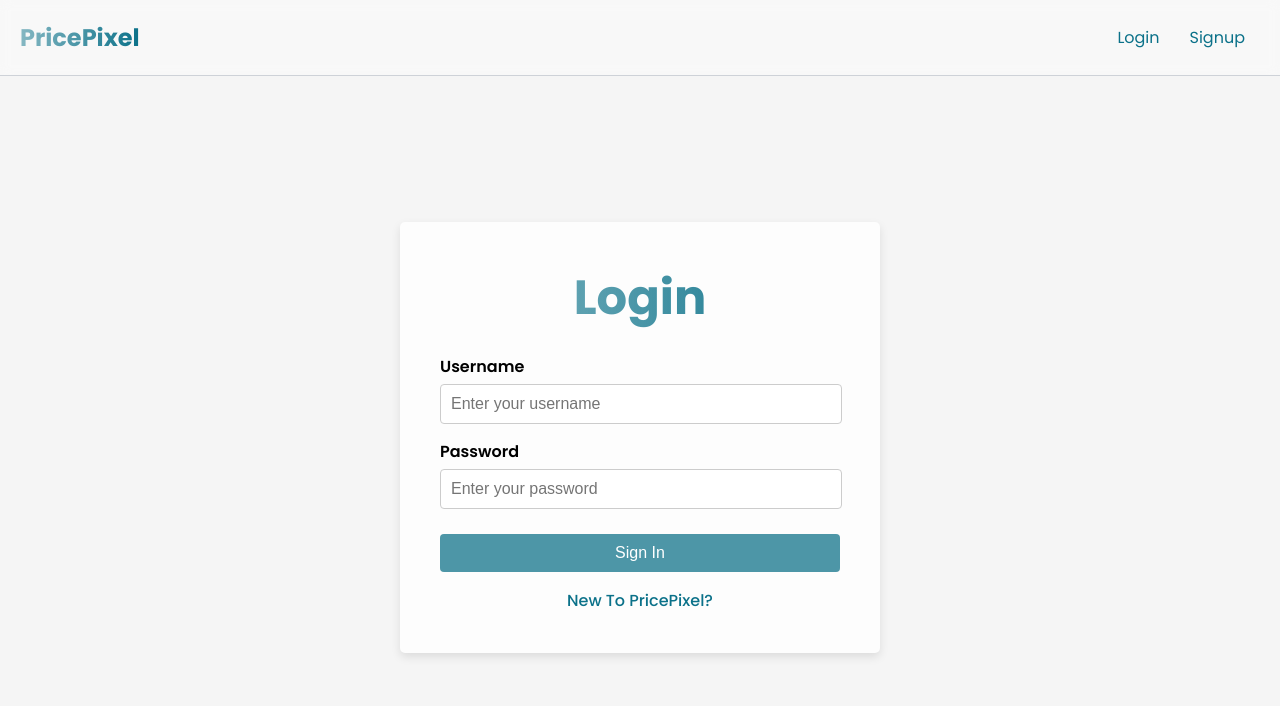
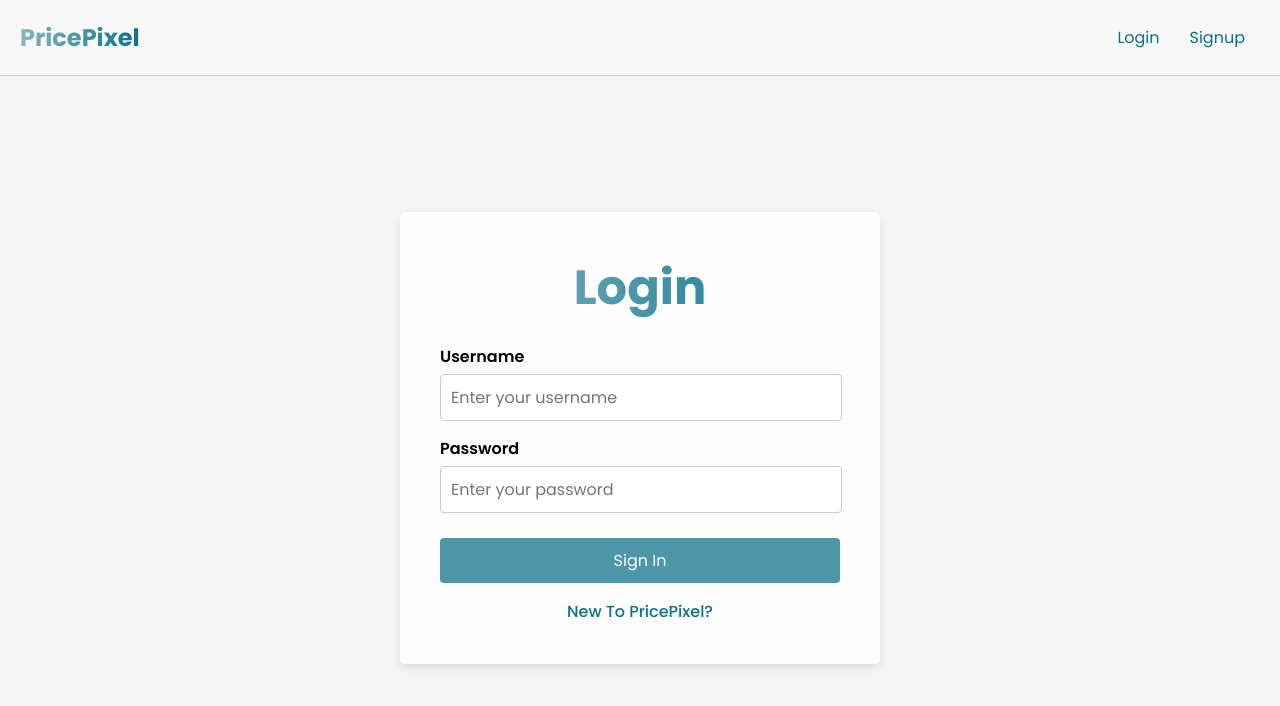
Before and after one commit to JonathanBY15/pricepixel-frontend, a React (Create React App) app: page /login in a window 1280 px wide. Shown: the top 706 px of the page. Built offline with nearby package versions, Linux system fonts and the light colour scheme.

Commit message:
update form text

```diff
--- a/src/components/LoginForm/LoginForm.css
+++ b/src/components/LoginForm/LoginForm.css
@@ -34,6 +34,7 @@
 }
 
 .form-group input {
+  font-family: "Poppins", sans-serif;
   width: 95%;
   padding: 10px;
   border: 1px solid #ccc;
@@ -42,6 +43,7 @@
 }
 
 .login-button {
+  font-family: "Poppins", sans-serif;
   width: 100%;
   padding: 10px;
   background-color: #4d96a7;
--- a/src/components/SignupForm/SignupForm.css
+++ b/src/components/SignupForm/SignupForm.css
@@ -34,6 +34,7 @@
 }
 
 .form-group input {
+  font-family: "Poppins", sans-serif;
   width: 95%;
   padding: 10px;
   border: 1px solid #ccc;
@@ -42,6 +43,7 @@
 }
 
 .signup-button {
+  font-family: "Poppins", sans-serif;
   width: 100%;
   padding: 10px;
   background-color: #4d96a7;
```
